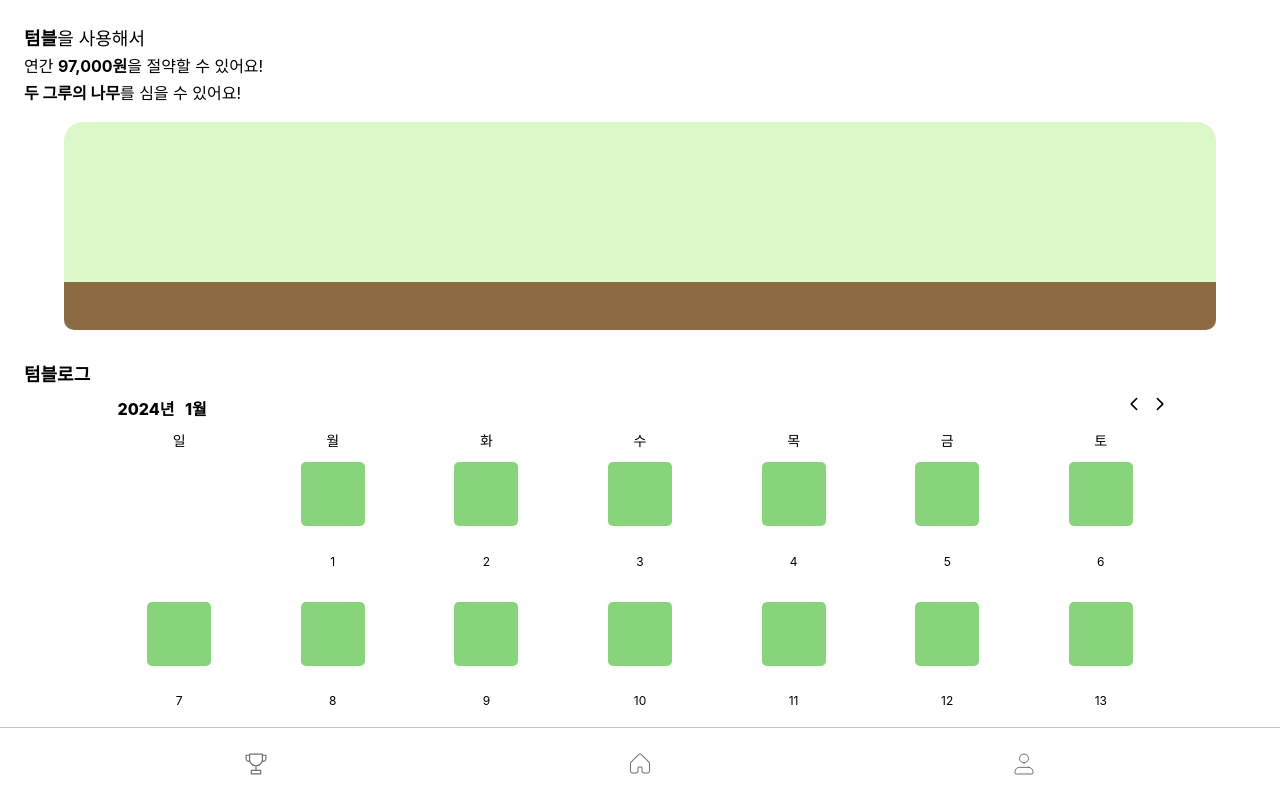
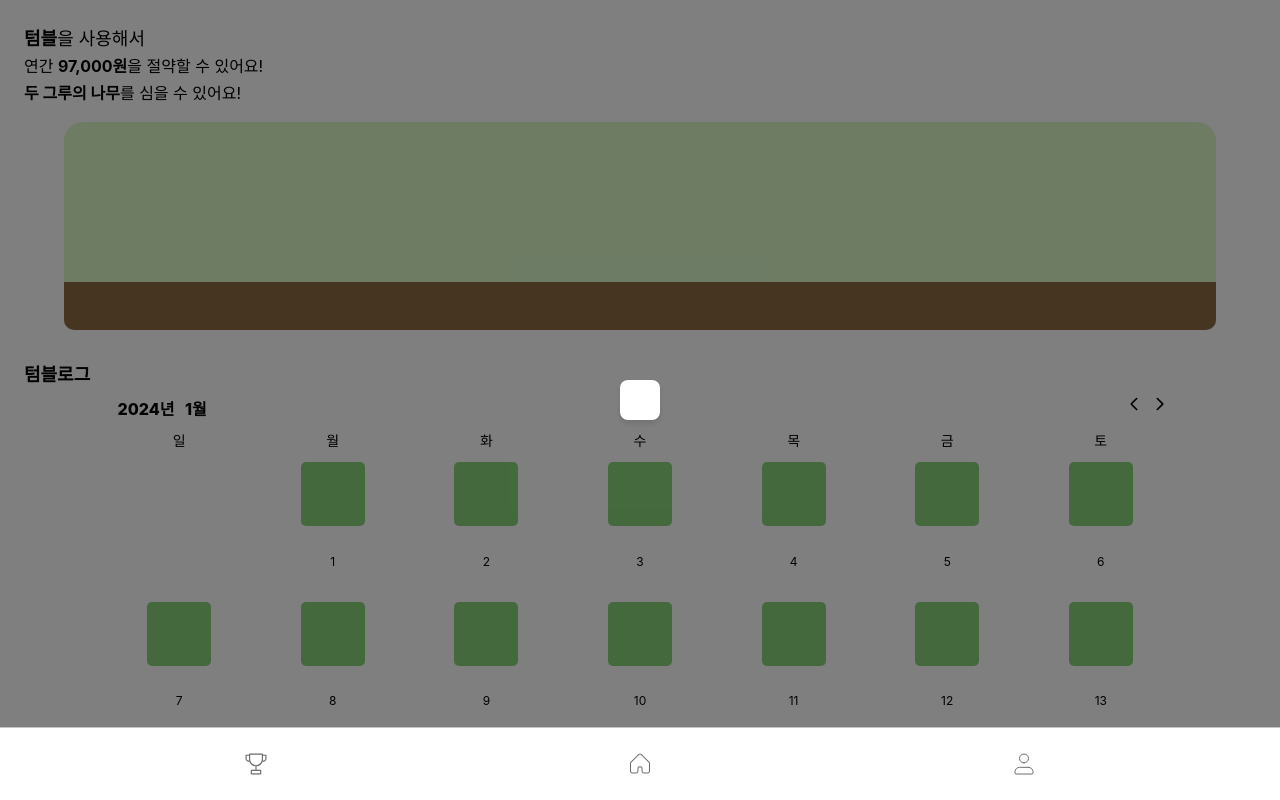
Before and after one commit to GDSC-snowflowerthon/Tumblog-team09-web, a React (Create React App) app: page / in a window 1280 px wide. Both pictures are taken after a click on the element 179 px from the left and 527 px from the top of the page. Shown: the top 800 px of the page. Built offline with nearby package versions, Linux system fonts and the light colour scheme.

Commit message:
feat: modal 공통 컴포넌트 생성

```diff
--- a/package.json
+++ b/package.json
@@ -9,6 +9,7 @@
     "@testing-library/user-event": "^13.5.0",
     "date-fns": "^3.2.0",
     "iconify": "^1.4.0",
+    "jotai": "^2.6.1",
     "react": "^18.2.0",
     "react-dom": "^18.2.0",
     "react-router-dom": "^6.21.1",
--- /dev/null
+++ b/src/atoms/modalState.js
@@ -0,0 +1,3 @@
+import { atom } from "jotai";
+
+export const modalState = atom(false);
--- a/src/components/Calendar/Cells.jsx
+++ b/src/components/Calendar/Cells.jsx
@@ -10,6 +10,8 @@ import {
 import styled from "styled-components";
 import { useEffect, useRef, useState } from "react";
 import COLORS from "../../styles/colors";
+import { useAtom } from "jotai";
+import { modalState } from "../../atoms/modalState";
 
 const Cells = ({ currentMonth, selectedDate, onDateClick, schedule }) => {
   const monthStart = startOfMonth(currentMonth);
@@ -20,6 +22,7 @@ const Cells = ({ currentMonth, selectedDate, onDateClick, schedule }) => {
   const [selectday, setSelectday] = useState(new Date());
   const [state, setState] = useState(false);
   const statedayRef = useRef("");
+  const [isOpen, setIsOpen] = useAtom(modalState);
 
   const rows = [];
   let days = [];
@@ -53,6 +56,7 @@ const Cells = ({ currentMonth, selectedDate, onDateClick, schedule }) => {
                     }`}
             onClick={() => {
               onDateClick(cloneDay);
+              setIsOpen(!isOpen);
             }}
           >
             <Square>
--- /dev/null
+++ b/src/components/Modal/Modal.jsx
@@ -0,0 +1,30 @@
+import styled from "styled-components";
+
+const Modal = ({ isOpen, setIsOpen, children }) => {
+  return (
+    <ModalOverlay onClick={() => setIsOpen(!isOpen)}>
+      <ModalContent>{children}</ModalContent>
+    </ModalOverlay>
+  );
+};
+
+const ModalOverlay = styled.div`
+  position: fixed;
+  top: 0;
+  left: 0;
+  width: 100%;
+  height: 100%;
+  background-color: rgba(0, 0, 0, 0.5);
+  display: flex;
+  justify-content: center;
+  align-items: center;
+`;
+
+const ModalContent = styled.div`
+  background-color: white;
+  padding: 20px;
+  border-radius: 8px;
+  box-shadow: 0px 4px 6px rgba(0, 0, 0, 0.1);
+`;
+
+export default Modal;
--- a/src/pages/Home.jsx
+++ b/src/pages/Home.jsx
@@ -2,12 +2,17 @@ import { useState } from "react";
 import { Container, PageContainer } from "../styles/PageLayout";
 import styled from "styled-components";
 import Calendar from "../components/Calendar/Calendar";
+import Modal from "../components/Modal/Modal";
+import { useAtom } from "jotai";
+import { modalState } from "../atoms/modalState";
 
 const Home = () => {
   const [currentMonth, setCurrentMonth] = useState(new Date());
   const [selectedDate, setSelectedDate] = useState(new Date());
+  const [isOpen, setIsOpen] = useAtom(modalState);
 
   return (
+    <>
       <PageContainer>
         <Container style={{ padding: "1.5rem" }}>
           <ContextBox>
@@ -37,6 +42,12 @@ const Home = () => {
           </CalendarWrapper>
         </Container>
       </PageContainer>
+      {isOpen && (
+        <>
+          <Modal isOpen={isOpen} setIsOpen={setIsOpen}></Modal>
+        </>
+      )}
+    </>
   );
 };
 
```
Also changed, not shown: 1 other file (tests, documents, lock files or other folders). Lines whose indentation alone changed are shown as unchanged.
